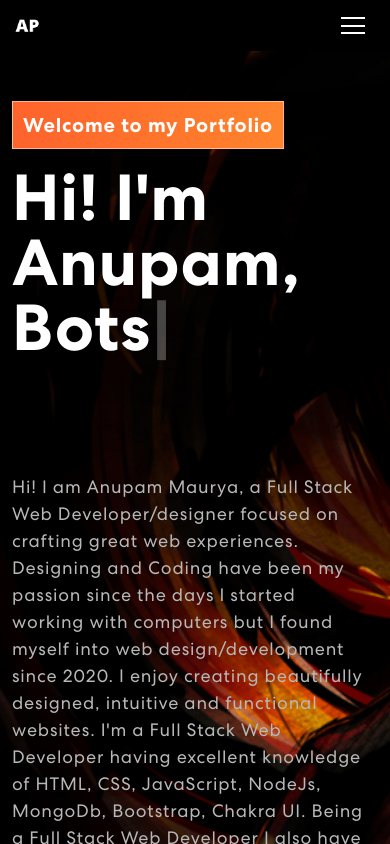
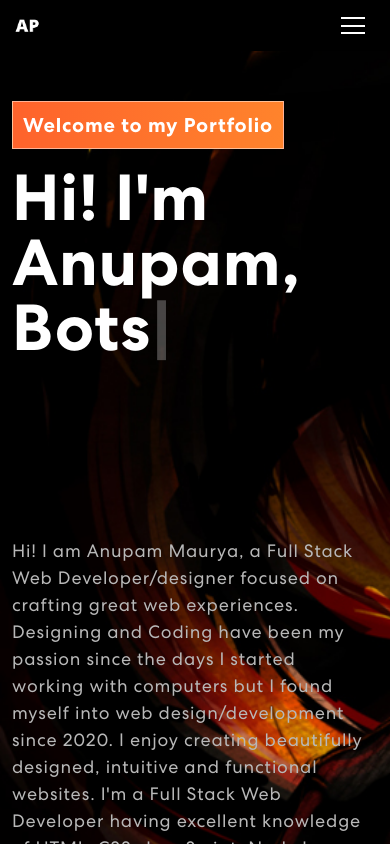
Before and after one commit to anupammaurya6767/Portfolio-Site, a React (Create React App) app: page / in a window 390 px wide. Shown: the top 844 px of the page. Built offline with nearby package versions, Linux system fonts and the light colour scheme.

Commit message:
Update App.css

```diff
--- a/src/App.css
+++ b/src/App.css
@@ -346,7 +346,7 @@ nav.navbar .navbar-toggler[aria-expanded="true"] .navbar-toggler-icon {
 
 @media screen and (max-width:1200px) {
   .txt-rotater h1{
-    height: 18rem;
+    height: 22rem;
     overflow-y: hidden;
     overflow-x: hidden;
   }
```
